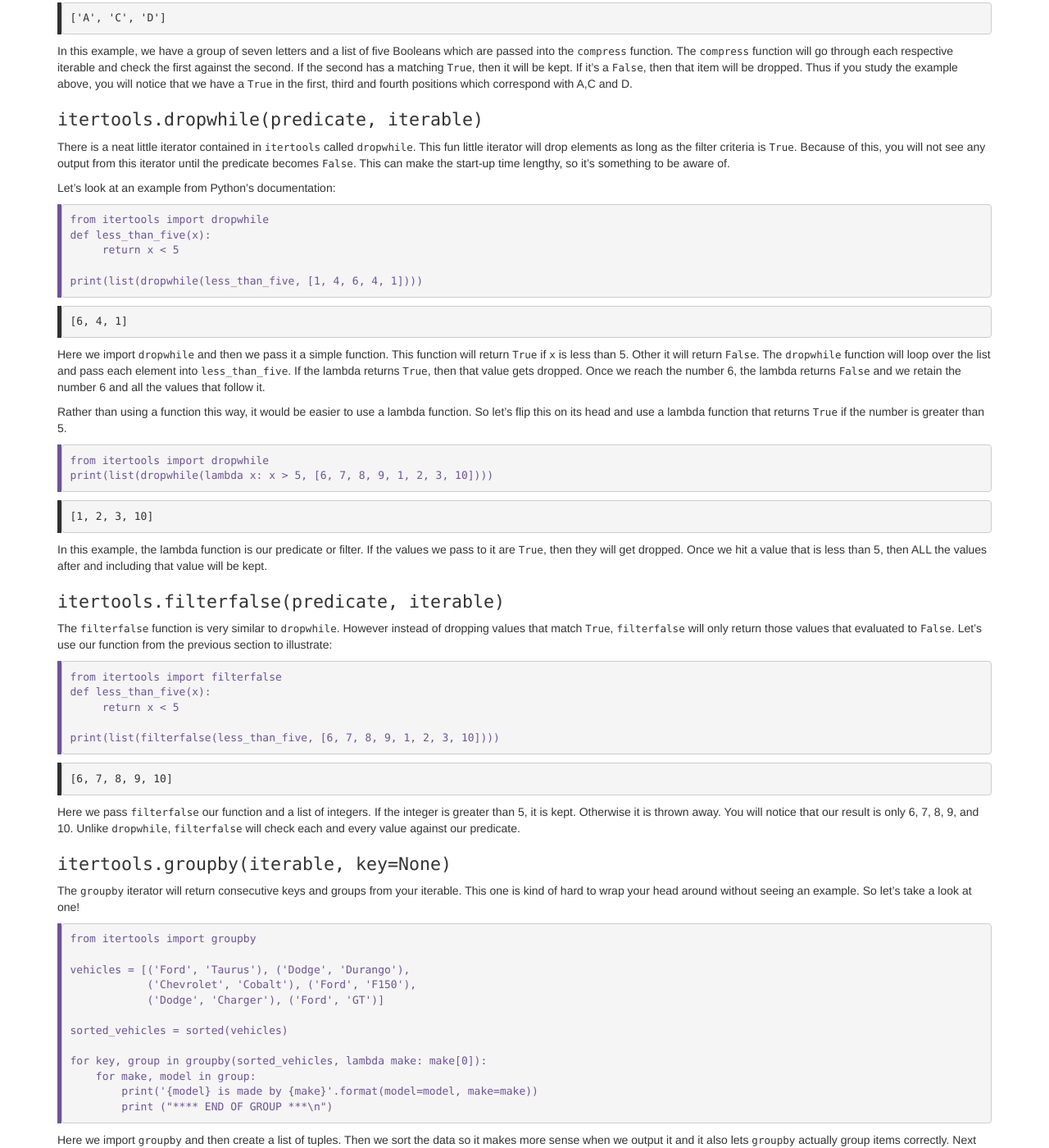
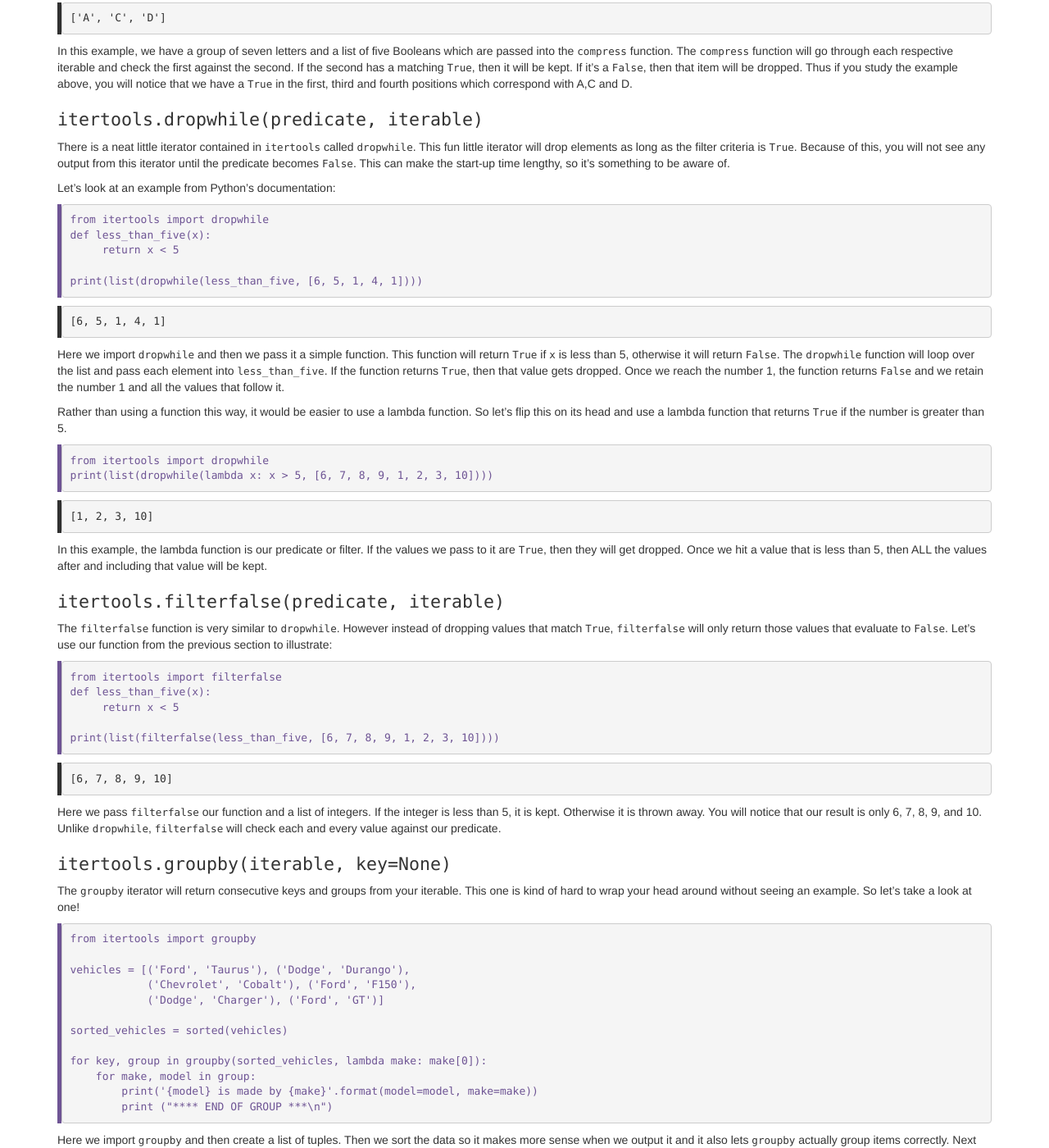
Before and after one commit to albietz/python-itertools, a Jekyll site: the page built from _episodes/02-terminating-iterators.md, in a window 1280 px wide and 1400 px high, scrolled down 2203 px. Shown: the whole window at 82% size. Built offline with Jekyll 4.4.1, drawn with Linux system fonts in a browser that asks for light colours; some of the changed text lies outside the part shown.

Commit message:
Signed-off-by: Greg Watson <g.watson@computer.org>

```diff
--- a/_episodes/02-terminating-iterators.md
+++ b/_episodes/02-terminating-iterators.md
@@ -180,19 +180,19 @@ from itertools import dropwhile
 def less_than_five(x):
      return x < 5
 
-print(list(dropwhile(less_than_five, [1, 4, 6, 4, 1])))
+print(list(dropwhile(less_than_five, [6, 5, 1, 4, 1])))
 ~~~
 {: .python}
 
 ~~~
-[6, 4, 1]
+[6, 5, 1, 4, 1]
 ~~~
 {: .output}
 
 Here we import `dropwhile` and then we pass it a simple function. This function will return `True` if
-`x` is less than 5. Other it will return `False`. The `dropwhile` function will loop over the list and pass each
-element into `less_than_five`. If the lambda returns `True`, then that value gets dropped. Once we reach the number 6,
-the lambda returns `False` and we retain the number 6 and all the values that follow it.
+`x` is less than 5, otherwise it will return `False`. The `dropwhile` function will loop over the list and pass each
+element into `less_than_five`. If the function returns `True`, then that value gets dropped. Once we reach the number 1,
+the function returns `False` and we retain the number 1 and all the values that follow it.
 
 Rather than using a function this way, it would be easier to use a lambda function. So let’s flip
 this on its head and use a lambda function that returns `True` if the number is greater than 5.
@@ -215,7 +215,7 @@ then ALL the values after and including that value will be kept.
 ### `itertools.filterfalse(predicate, iterable)`
 
 The `filterfalse` function is very similar to `dropwhile`. However instead of dropping
-values that match `True`, `filterfalse` will only return those values that evaluated to `False`.
+values that match `True`, `filterfalse` will only return those values that evaluate to `False`.
 Let’s use our function from the previous section to illustrate:
 
 ~~~
@@ -232,7 +232,7 @@ print(list(filterfalse(less_than_five, [6, 7, 8, 9, 1, 2, 3, 10])))
 ~~~
 {: .output}
 
-Here we pass `filterfalse` our function and a list of integers. If the integer is greater than 5, it is kept.
+Here we pass `filterfalse` our function and a list of integers. If the integer is less than 5, it is kept.
 Otherwise it is thrown away. You will notice that our result is only 6, 7, 8, 9, and 10. Unlike `dropwhile`,
 `filterfalse` will check each and every value against our predicate.
 
@@ -350,7 +350,7 @@ slice except that you are doing it to an iterator and returning a new iterator!
 ### `itertools.starmap(function, iterable)`
 
 The `starmap` tool will create an iterator that can compute using the function and iterable provided. As the documentation
-mentions, “the difference between map() and starmap() parallels the distinction between function(a,b) and function(*c).”
+mentions, “the difference between `map()` and `starmap()` parallels the distinction between `function(a,b)` and `function(*c)`.”
 
 Let’s look at a simple example:
 
@@ -374,9 +374,13 @@ Here we create a simple adding function that accepts two arguments. Next we crea
 function as its first argument and a list of tuples for the iterable. The `starmap` function will then pass each tuple
 element into the function and return an iterator of the results, which we print out.
 
+> ## Challenge
+> How can you make a simple change the above example to make it more efficient?
+{: .challenge}
+
 ### `itertools.takewhile(predicate, iterable)`
 
-The `takewhile` module is basically the opposite of the `dropwhile` iterator that we looked at earlier. `takewhile` will
+The `takewhile` method is basically the opposite of the `dropwhile` iterator that we looked at earlier. `takewhile` will
 create an iterator that returns elements from the iterable only as long as our predicate or filter is `True`.
 Let’s try a simple example to see how it works:
 
@@ -446,7 +450,7 @@ for this function:
 ~~~
 from itertools import zip_longest
 for item in zip_longest('ABCD', 'xy', fillvalue='BLANK'):
-...     print (item)
+    print (item)
 ~~~
 {: .python}
 
```
